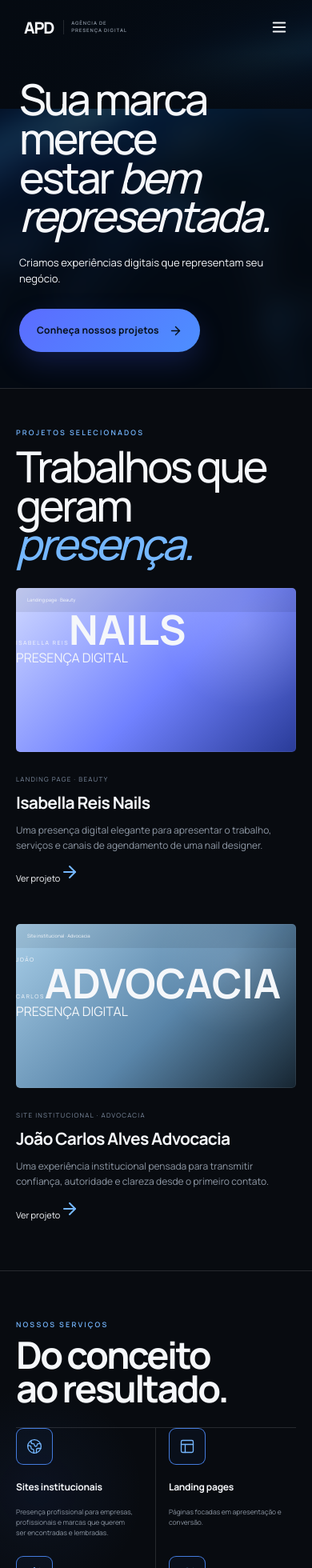
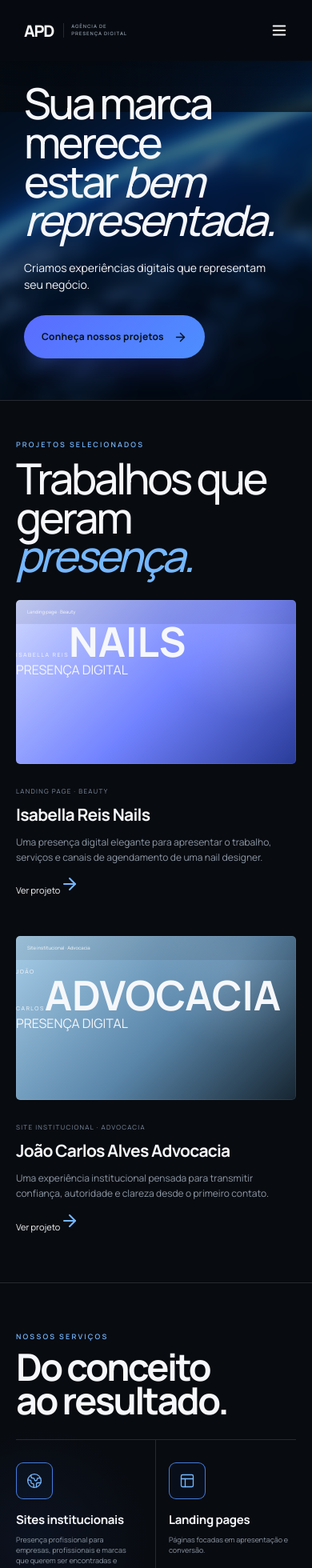
Before and after one commit to avanegm/apd-portfolio, a React (Vite) app: page / in a window 390 px wide. Shown: the top 1960 px of the page at 80% size. Built offline with nearby package versions, Linux system fonts and the light colour scheme.

Commit message:
Ajustes finais APD_18

```diff
--- a/src/styles.css
+++ b/src/styles.css
@@ -2094,3 +2094,458 @@ button {
   }
 
 }
+
+/* =========================================================
+   APD — HERO MOBILE
+   TERRA VISÍVEL + BLUR SUAVE
+   ========================================================= */
+
+@media (max-width: 700px) {
+
+  /* ---------------------------------------------------------
+     HERO
+     --------------------------------------------------------- */
+
+  .hero {
+    position: relative !important;
+
+    min-height: 0 !important;
+    height: auto !important;
+
+    padding: 105px 30px 52px !important;
+
+    display: block !important;
+
+    overflow: hidden !important;
+
+    background: #050a11 !important;
+  }
+
+
+  /* ---------------------------------------------------------
+     TERRA AO FUNDO
+     --------------------------------------------------------- */
+
+  .hero::before {
+    content: "" !important;
+
+    position: absolute !important;
+
+    /*
+      Terra grande, entrando pelo lado direito.
+    */
+    top: -30px !important;
+    right: -145px !important;
+    bottom: -100px !important;
+    left: -20px !important;
+
+    z-index: 0 !important;
+
+    background-image: url("/images/cta-earth.png") !important;
+
+    background-repeat: no-repeat !important;
+
+    /*
+      Grande o suficiente para ocupar
+      boa parte do Hero.
+    */
+    background-size: auto 112% !important;
+
+    background-position: 76% center !important;
+
+    /*
+      Blur mais leve.
+      A Terra continua reconhecível.
+    */
+    filter: blur(7px) !important;
+
+    opacity: .48 !important;
+
+    transform: scale(1.04) !important;
+
+    pointer-events: none !important;
+  }
+
+
+  /* ---------------------------------------------------------
+     GRADIENTE — ESCURECE O LADO DO TEXTO
+     --------------------------------------------------------- */
+
+  .hero::after {
+    content: "" !important;
+
+    position: absolute !important;
+    inset: 0 !important;
+
+    z-index: 1 !important;
+
+    pointer-events: none !important;
+
+    background:
+      linear-gradient(
+        90deg,
+        rgba(5,10,17,.94) 0%,
+        rgba(5,10,17,.78) 34%,
+        rgba(5,10,17,.40) 60%,
+        rgba(5,10,17,.12) 100%
+      ),
+      linear-gradient(
+        180deg,
+        rgba(5,10,17,.28) 0%,
+        rgba(5,10,17,.02) 42%,
+        rgba(5,10,17,.65) 100%
+      ) !important;
+  }
+
+
+  /* ---------------------------------------------------------
+     CONTEÚDO
+     --------------------------------------------------------- */
+
+  .hero-grid {
+    position: relative !important;
+
+    z-index: 5 !important;
+
+    width: 100% !important;
+    max-width: 100% !important;
+
+    min-height: 0 !important;
+
+    margin: 0 !important;
+
+    display: block !important;
+  }
+
+
+  .hero-copy {
+    position: relative !important;
+
+    z-index: 6 !important;
+
+    width: 100% !important;
+    max-width: 100% !important;
+
+    padding: 0 !important;
+  }
+
+
+  /* Remove a antiga imagem do notebook */
+  .hero-side,
+  .hero-devices,
+  .hero-device-image,
+  .hero-device,
+  .hero-phone,
+  .hero-tech,
+  .hero-textures,
+  .device-curves {
+    display: none !important;
+  }
+
+
+  /* ---------------------------------------------------------
+     EYEBROW
+     --------------------------------------------------------- */
+
+  .hero-copy .eyebrow,
+  .hero-content .eyebrow {
+    margin: 0 0 24px !important;
+
+    color: var(--blue-bright) !important;
+
+    font-size: 10px !important;
+
+    line-height: 1.2 !important;
+
+    letter-spacing: .20em !important;
+  }
+
+  .hero-copy .eyebrow-dot,
+  .hero-content .eyebrow-dot {
+    display: none !important;
+  }
+
+
+  /* ---------------------------------------------------------
+     TÍTULO
+     --------------------------------------------------------- */
+
+  .hero h1 {
+    position: relative !important;
+
+    z-index: 7 !important;
+
+    width: 100% !important;
+
+    max-width: 315px !important;
+
+    margin: 0 !important;
+
+    font-size: 3.35rem !important;
+
+    line-height: .91 !important;
+
+    letter-spacing: -.06em !important;
+
+    font-weight: 500 !important;
+  }
+
+
+  /* ---------------------------------------------------------
+     DESCRIÇÃO
+     --------------------------------------------------------- */
+
+  .hero-description {
+    position: relative !important;
+
+    z-index: 7 !important;
+
+    max-width: 320px !important;
+
+    margin: 24px 0 0 !important;
+
+    font-size: 14px !important;
+
+    line-height: 1.5 !important;
+  }
+
+
+  /* ---------------------------------------------------------
+     BOTÃO
+     --------------------------------------------------------- */
+
+  .hero-actions {
+    position: relative !important;
+
+    z-index: 8 !important;
+
+    margin-top: 28px !important;
+  }
+
+  .hero-actions .button {
+    position: relative !important;
+    z-index: 9 !important;
+  }
+
+
+  /* ---------------------------------------------------------
+     REMOVE ESPAÇO EXTRA
+     --------------------------------------------------------- */
+
+  .hero-bottom {
+    display: none !important;
+  }
+}
+
+
+/* =========================================================
+   TELAS PEQUENAS
+   ========================================================= */
+
+@media (max-width: 380px) {
+
+  .hero {
+    padding: 100px 24px 48px !important;
+  }
+
+  .hero h1 {
+    max-width: 285px !important;
+    font-size: 3.05rem !important;
+  }
+
+  .hero-description {
+    font-size: 14px !important;
+  }
+}
+
+/* =========================================================
+   SERVIÇOS MOBILE — AJUSTE FINAL
+   ========================================================= */
+
+@media (max-width: 700px) {
+
+  /* =====================================================
+     REMOVE OS ELEMENTOS FANTASMAS
+     ===================================================== */
+
+  .services .service::before,
+  .services .service::after {
+    content: none !important;
+    display: none !important;
+  }
+
+
+  /* =====================================================
+     GRID DOS SERVIÇOS
+     ===================================================== */
+
+  .services .service-list {
+    border-top: 1px solid var(--line) !important;
+    border-bottom: 1px solid var(--line) !important;
+
+    align-items: stretch !important;
+  }
+
+
+  /* =====================================================
+     CADA CARD
+     ===================================================== */
+
+  .services .service {
+    min-height: 0 !important;
+
+    height: 205px !important;
+
+    padding: 28px 16px 18px !important;
+
+    display: flex !important;
+
+    flex-direction: column !important;
+
+    align-items: flex-start !important;
+
+    justify-content: flex-start !important;
+
+    gap: 0 !important;
+
+    position: relative !important;
+
+    box-sizing: border-box !important;
+  }
+
+
+  /* primeira coluna */
+  .services .service:nth-child(1),
+  .services .service:nth-child(3) {
+    padding-left: 0 !important;
+  }
+
+
+  /* segunda coluna */
+  .services .service:nth-child(2),
+  .services .service:nth-child(4) {
+    padding-right: 0 !important;
+  }
+
+
+  /* =====================================================
+     ÍCONE
+     ===================================================== */
+
+  .services .service-icon {
+    width: 46px !important;
+    height: 46px !important;
+
+    min-width: 46px !important;
+    min-height: 46px !important;
+
+    flex: 0 0 46px !important;
+
+    margin: 0 0 17px !important;
+    padding: 0 !important;
+
+    display: flex !important;
+
+    align-items: center !important;
+    justify-content: center !important;
+
+    box-sizing: border-box !important;
+
+    border: 1px solid rgba(79, 143, 255, .85) !important;
+
+    border-radius: 9px !important;
+
+    background: rgba(42, 94, 190, .06) !important;
+
+    color: var(--blue-bright) !important;
+  }
+
+
+  .services .service-icon svg {
+    display: block !important;
+
+    width: 20px !important;
+    height: 20px !important;
+
+    margin: 0 !important;
+    padding: 0 !important;
+
+    color: var(--blue-bright) !important;
+
+    stroke-width: 1.6 !important;
+  }
+
+
+  /* =====================================================
+     TÍTULO
+     ===================================================== */
+
+  .services .service h3 {
+    margin: 0 !important;
+
+    font-size: 15px !important;
+
+    line-height: 1.2 !important;
+  }
+
+
+  /* =====================================================
+     DESCRIÇÃO
+     ===================================================== */
+
+  .services .service p {
+    max-width: 150px !important;
+
+    margin: 9px 0 0 !important;
+
+    font-size: 9px !important;
+
+    line-height: 1.45 !important;
+  }
+}
+
+/* =========================================================
+   HEADER — FUNDO SÓLIDO AO ROLAR
+   ========================================================= */
+
+.header {
+  position: fixed !important;
+
+  top: 0 !important;
+  left: 0 !important;
+  right: 0 !important;
+
+  z-index: 1000 !important;
+
+  width: 100% !important;
+  height: 76px !important;
+
+  background: #060a10 !important;
+
+  backdrop-filter: none !important;
+  -webkit-backdrop-filter: none !important;
+
+  border-bottom: none !important;
+
+  box-shadow: 0 8px 30px rgba(0, 0, 0, .18) !important;
+}
+
+
+/* =========================================================
+   MOBILE
+   ========================================================= */
+
+@media (max-width: 700px) {
+
+  .header {
+    height: 76px !important;
+
+    background: #060a10 !important;
+
+    backdrop-filter: none !important;
+    -webkit-backdrop-filter: none !important;
+
+    box-shadow: 0 8px 25px rgba(0, 0, 0, .18) !important;
+  }
+
+}
```
